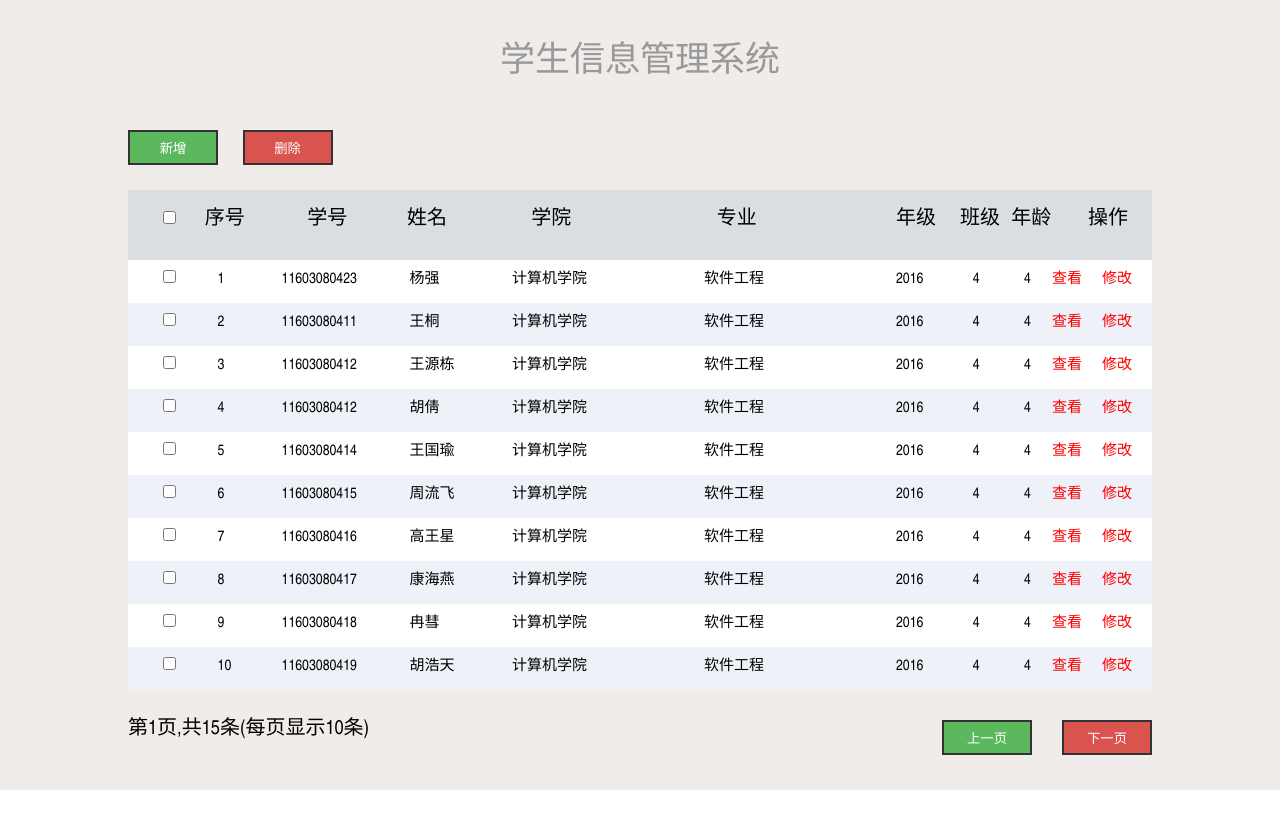
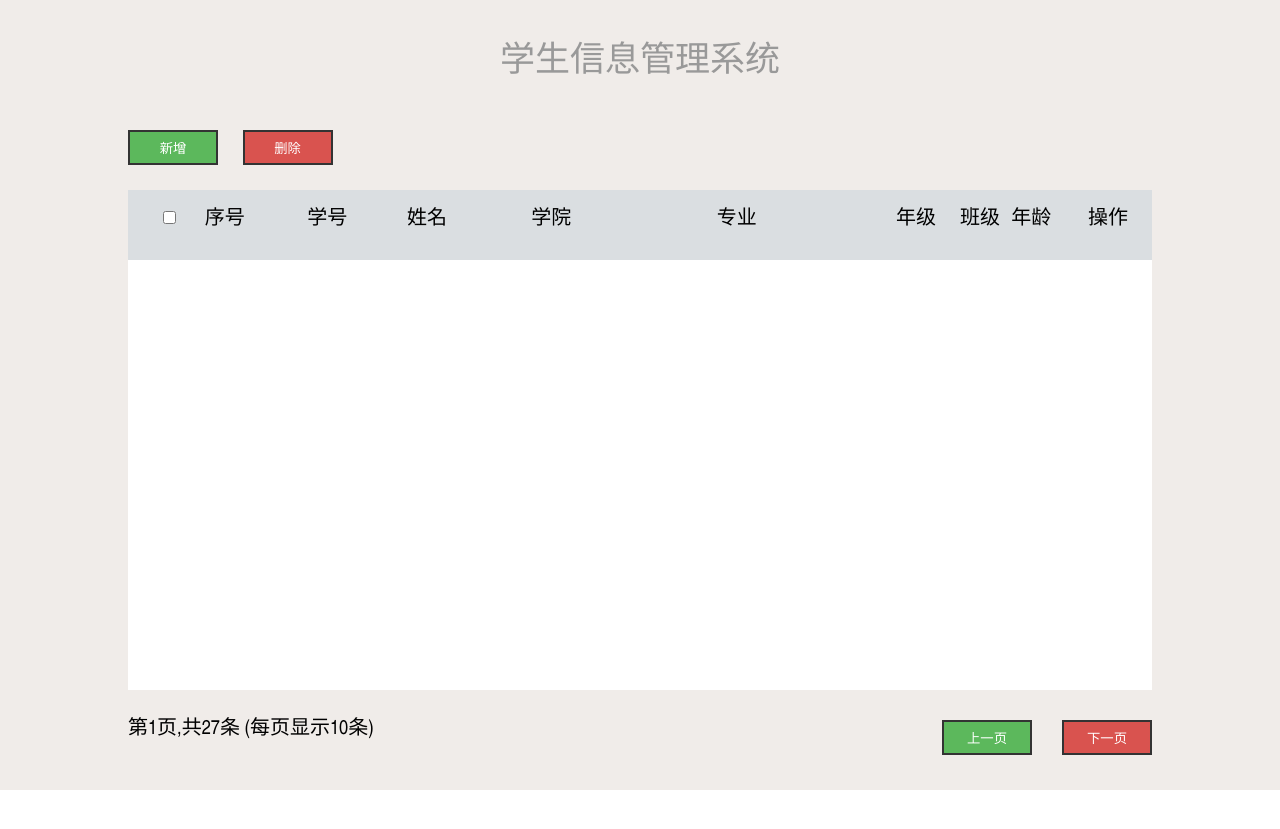
Before and after one commit to yangqiang1997/gaowangxing.GitHub.io, a Jekyll site: the page index.html, which Jekyll copies as it is, in a window 1280 px wide. Shown: the top 829 px of the page. Built offline with Jekyll 4.4.1, drawn with Linux system fonts in a browser that asks for light colours; nearby versions of some CDN libraries; library files that are not in the unit come from our copies.

Commit message:
Update index.html

```diff
--- a/index.html
+++ b/index.html
@@ -7,39 +7,17 @@
 	<link rel="stylesheet" type="text/css" href="test.css">
 
 	<script type="text/javascript" src="test.js"></script>
+	<script type="text/javascript" src="jquery.js"></script>
 
 	<script type="text/javascript">
 		var num = 0;
 		var allStudent = 0;
-		var students =new Array();
 		var ten = 0;
 		var current = 0;
+		var backModifyIndex;
 		var parameter =new Array();
-		var backModifyIndex;
+		var students =new Array();
 		var ids = new Array("0","1","2","3","4","5","6","7","8","9");
-
-		for(var i=0 ; i < 10 ; i++){
-			parameter[i] = i;
-		}
-
-		students[0] = new student("11603080423","杨强","计算机学院","软件工程","2016","4","19");
-		students[1] = new student("11603080411","王桐","计算机学院","软件工程","2016","4","19");
-		students[2] = new student("11603080412","王源栋","计算机学院","软件工程","2016","4","19");
-		students[3] = new student("11603080412","胡倩","计算机学院","软件工程","2016","4","19");
-		students[4] = new student("11603080414","王国瑜","计算机学院","软件工程","2016","4","19");
-		students[5] = new student("11603080415","周流飞","计算机学院","软件工程","2016","4","19");
-		students[6] = new student("11603080416","高王星","计算机学院","软件工程","2016","4","19");
-		students[7] = new student("11603080417","康海燕","计算机学院","软件工程","2016","4","19");
-		students[8] = new student("11603080418","冉彗","计算机学院","软件工程","2016","4","19");
-		students[9] = new student("11603080419","胡浩天","计算机学院","软件工程","2016","4","19");
-		students[10] = new student("11603080420","程若兰","计算机学院","软件工程","2016","4","19");
-		students[11] = new student("11603080421","杨坚强","计算机学院","软件工程","2016","4","19");
-		students[12] = new student("11603080444","孙金","计算机学院","软件工程","2016","4","19");
-		students[13] = new student("11603080445","魏吉","计算机学院","软件工程","2016","4","19");
-		students[14] = new student("11603080446","流氓","计算机学院","软件工程","2016","4","19");
-
-
-
 	</script>
 
 	<style type="text/css">
@@ -56,7 +34,6 @@
 
 </head>
 <body>
-
 
 <div class="see" id="see">
 
@@ -132,7 +109,7 @@
 			</span>
 		</div>
 
-		<div id="content"></div>
+		<div id="content" class="LineBox"></div>
 	</div>
 
 	<div class="buttom">
```
Also changed, not shown: other parts of index.html (+2 -0 lines).
